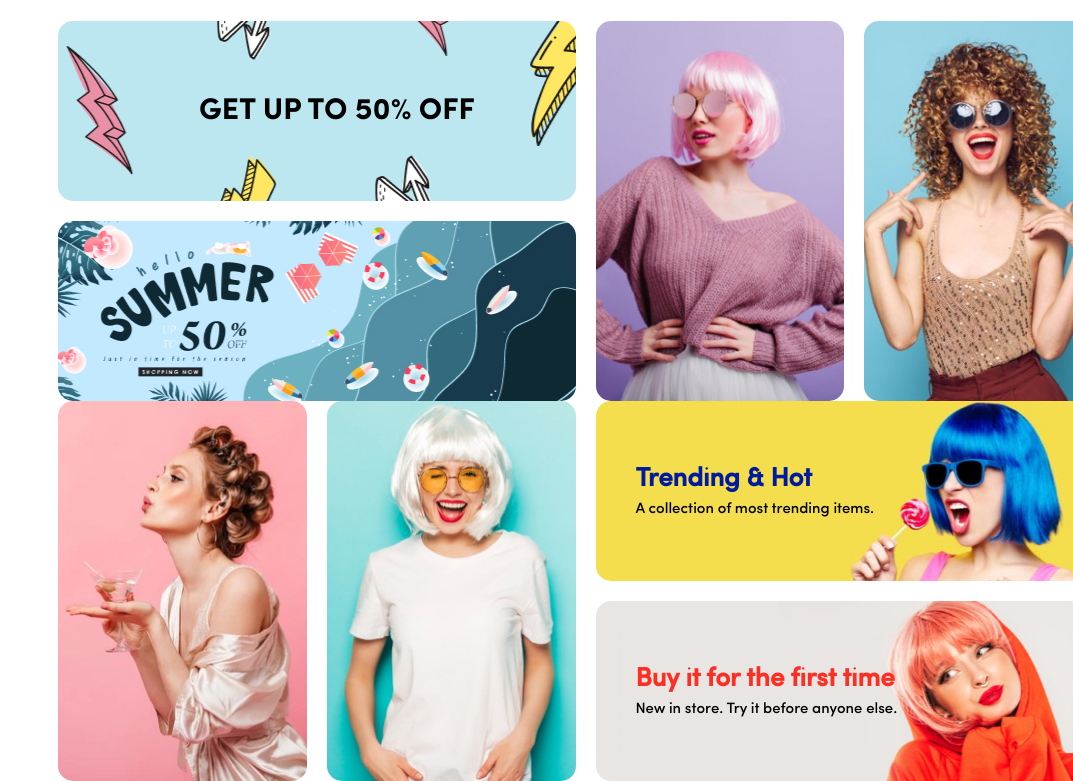
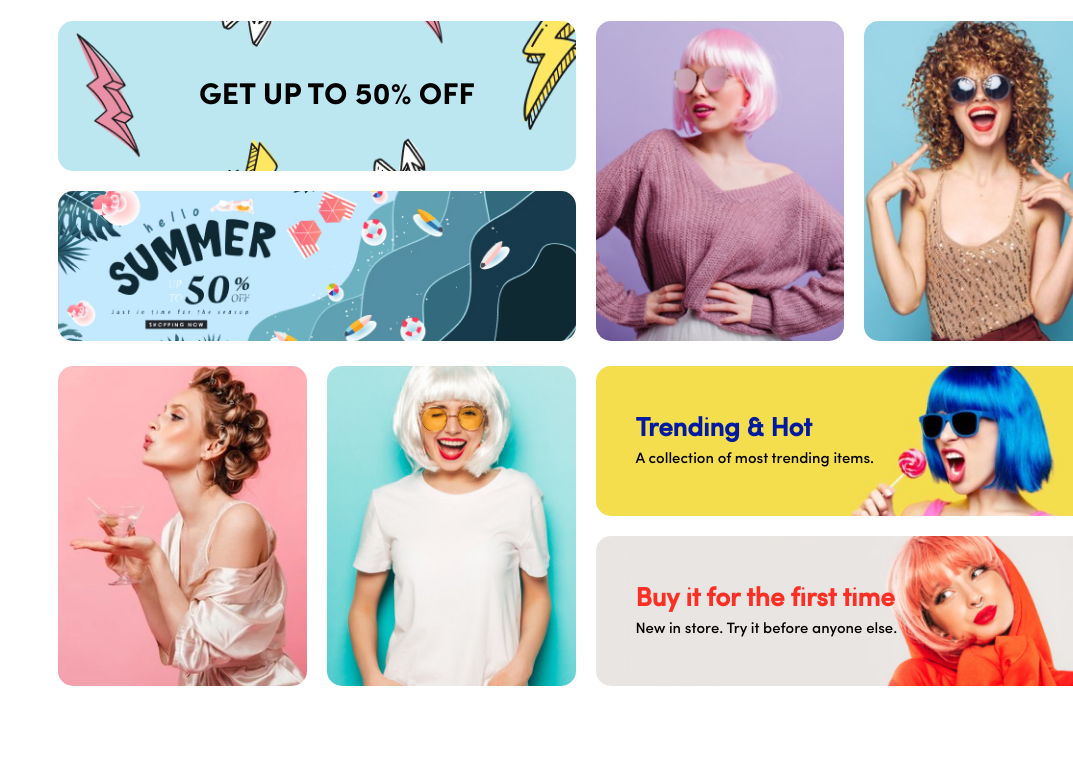
Before and after one commit to LizaUsova/hw14, a plain HTML site: page index.html in a window 1280 px wide. Shown: the part 79-860 px from the top of the page, 207-1280 px from the left. After the commit the page ends 800 px from the top, so only its background shows below. Drawn offline with Linux system fonts and the light colour scheme.

Commit message:
Refactor: banner in html+css

```diff
--- a/css/style.css
+++ b/css/style.css
@@ -225,8 +225,16 @@ main {
     gap: var(--main-gap);
 }
 
+
+.banner {
+    display: flex;
+    flex-direction: column;
+    gap: var(--aside-menu-gap);
+}
+
 .banner__bottom {
     flex-direction: row-reverse;
+    padding-bottom: 20px;
 }
 
 .banner__horizontal, .banner__vertical {
@@ -255,8 +263,8 @@ main {
     align-content: center;
     align-items: center;
     width: 100%;
-    /*height: calc((100vh - 120px) / 4);*/
-    min-height: 180px;
+    height: calc((100vh - 200px) / 4);
+    max-height: 180px;
     background-repeat: no-repeat;
     background-position: center;
     background-size: cover;
@@ -266,8 +274,8 @@ main {
 
 .banner__girl1, .banner__girl2, .banner__girl3, .banner__girl4 {
     width: calc(50% - 10px);
-    height: calc((100vh - 140px) / 2);
-    min-height: 380px;
+    height: calc((100vh - 160px) / 2);
+    max-height: 380px;
     display: flex;
     background-repeat: no-repeat;
     background-size: cover;
--- a/index.html
+++ b/index.html
@@ -62,8 +62,9 @@
         </nav>
     </header>
     <main>
-        <section class="banner">
+        <section>
             <div class="container">
+                <div class="banner">
                     <div class="banner__top">
                         <div class="banner__horizontal">
                             <div class="banner__get-up">
@@ -93,6 +94,7 @@
                         </div>
                     </div>
                 </div>
+            </div>
         </section>
     </main>
 </body>
```
Lines whose indentation alone changed are shown as unchanged.
